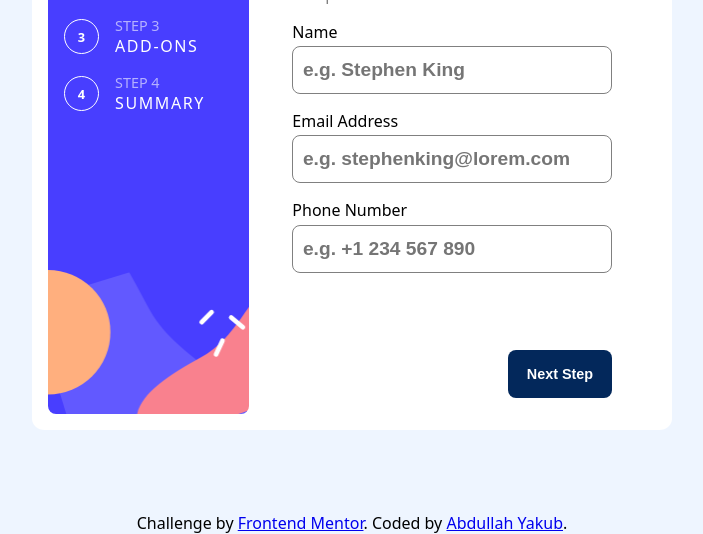
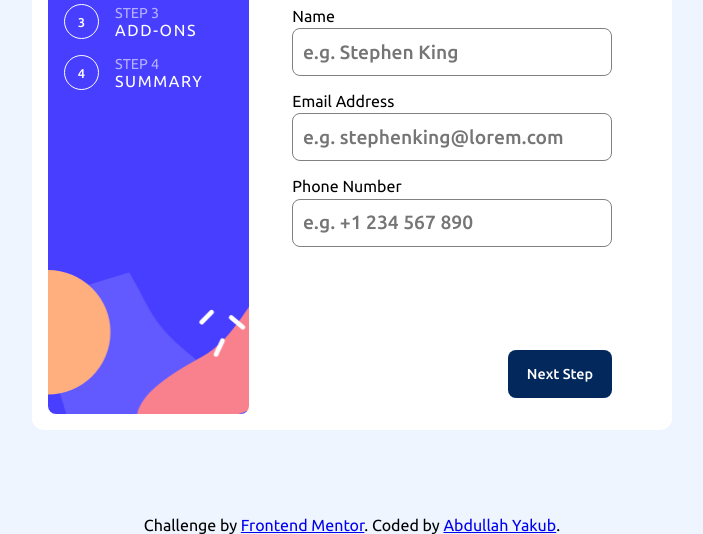
Before and after one commit to developerabz/multi-step-form, a website: page index.html in a window 1280 px wide. Shown: the part 266-800 px from the top of the page, without its empty margins (288-991 px from the left). Drawn offline with Linux system fonts and the light colour scheme.

Commit message:
replace font weight with bolded font family

```diff
--- a/style.css
+++ b/style.css
@@ -2,13 +2,26 @@
     box-sizing: border-box;
     margin: 0;
     padding: 0;
+}
+@font-face {
+  font-family: "Ubuntu-Bold";
+  src: url("./assets/fonts/Ubuntu-Bold.ttf")
+}
+@font-face {
+  font-family: "Ubuntu-Medium";
+  src: url("./assets/fonts/Ubuntu-Medium.ttf")
+}
+
+@font-face {
+  font-family: "Ubuntu-Regular";
+  src: url("./assets/fonts/Ubuntu-Regular.ttf")
 }
 
 body {
     background-color: #eef5ff;
     height: 100vh;
     padding: 0.3rem;
-    font-family: system-ui, -apple-system, BlinkMacSystemFont, 'Segoe UI', Roboto, Oxygen, Ubuntu, Cantarell, 'Open Sans', 'Helvetica Neue', sans-serif;
+    font-family: Ubuntu-Regular;
 }
 
 .main-container {
@@ -44,7 +57,7 @@ main {
 
 .one, .two, .three, .four {
     border: 1px solid white;
-    font-weight: 600;
+    font-family: Ubuntu-Medium;
     color: white;
     border-radius: 50%;
     width: 35px;
@@ -132,7 +145,7 @@ input[type="email"] {
     height: 3rem;
     border: 1px solid grey;
     border-radius: 8px;
-    font-weight: bold;
+    font-family: Ubuntu-Medium;
     font-size: 1.2rem;
 
 }
@@ -314,7 +327,7 @@ form > div {
 }
 
 .plan-summary > p:last-of-type {
-    font-weight: bold;
+    font-family: Ubuntu-Bold;
     font-size: 1.05rem;
 }
 
@@ -328,13 +341,13 @@ form > div {
 
 .add-on-summary > p:last-of-type {
   color: navy;
-  font-weight: 500;
+  font-family: Ubuntu-Medium;
 }
 
 
 .total-summary > p:last-of-type {
     color: blue;
-    font-weight: bold;
+    font-family: Ubuntu-Bold;
     font-size: 1.2rem;
 }
 
@@ -367,7 +380,7 @@ button {
     background-color: #03285b;
     border: none;
     border-radius: 0.5rem;
-    font-weight: 800;
+    font-family: Ubuntu-Medium;
     font-size: 0.9rem;
     cursor: pointer;
 }
```
